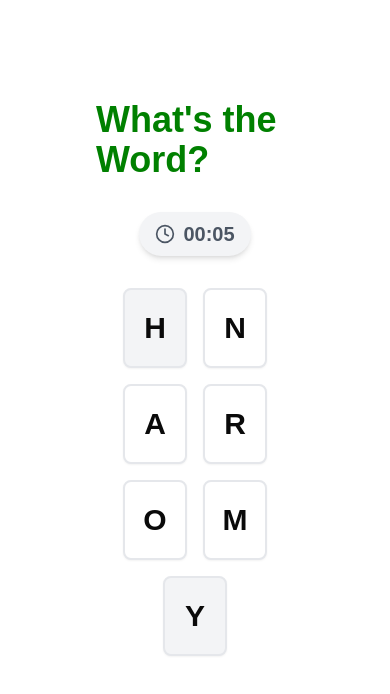
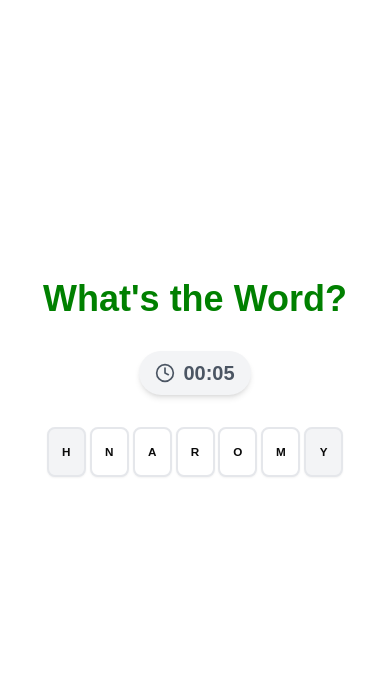
Before and after one commit to cesardg21/whatstheword, a Next.js app: page / in a window 390 px wide. Shown: the top 694 px of the page. Built offline with nearby package versions, Linux system fonts and the light colour scheme.

Commit message:
scale down size of cards to always fit horizontally across on mobile

```diff
--- a/app/components/DraggableWords.tsx
+++ b/app/components/DraggableWords.tsx
@@ -91,7 +91,7 @@ const DraggableWords: React.FC = () => {
   return (
     <AnimatePresence>
       <motion.div
-        className="min-h-screen w-full flex flex-col items-center justify-center p-24"
+        className="min-h-screen w-full flex flex-col items-center justify-center p-4 sm:p-24"
         animate={{ backgroundColor: isCorrect ? '#70e000' : '#ffffff' }}
         transition={{ duration: 0.5 }}
       >
@@ -108,13 +108,13 @@ const DraggableWords: React.FC = () => {
             axis="x"
             values={items.slice(1, -1)}
             onReorder={(reorderedItems) => handleReorder(reorderedItems)}
-            className="flex flex-wrap justify-center gap-4 mb-8"
+            className="w-full max-w-[95vw] sm:max-w-[600px] flex justify-center gap-[1vw] sm:gap-4 mb-8"
           >
             <div key={items[0].id}>
-              <Card className={`w-16 h-20 flex items-center justify-center transition-colors duration-500 border-2
-                bg-gray-100
+              <Card className={`w-[10vw] h-[13vw] sm:w-16 sm:h-20 flex items-center justify-center transition-colors duration-500 border-2
+                bg-gray-100 min-w-[30px]
                 ${isCorrect ? 'bg-[#008000] border-[#008000]' : 'border-gray-200'}`}>
-                <CardContent className={`p-0 text-3xl font-bold ${isCorrect ? 'text-white' : ''}`}>
+                <CardContent className={`p-0 text-[3vw] sm:text-3xl font-bold ${isCorrect ? 'text-white' : ''}`}>
                   {items[0].letter}
                 </CardContent>
               </Card>
@@ -131,9 +131,9 @@ const DraggableWords: React.FC = () => {
                   }}
                   transition={{ type: "spring", stiffness: 300, damping: 20 }}
                 >
-                  <Card className={`w-16 h-20 flex items-center justify-center transition-colors duration-500 border-2
+                  <Card className={`w-[10vw] h-[13vw] sm:w-16 sm:h-20 flex items-center justify-center transition-colors duration-500 border-2 min-w-[30px]
                     ${isCorrect ? 'bg-[#008000] border-[#008000]' : 'border-gray-200'}`}>
-                    <CardContent className={`p-0 text-3xl font-bold ${isCorrect ? 'text-white' : ''}`}>
+                    <CardContent className={`p-0 text-[3vw] sm:text-3xl font-bold ${isCorrect ? 'text-white' : ''}`}>
                       {item.letter}
                     </CardContent>
                   </Card>
@@ -142,10 +142,10 @@ const DraggableWords: React.FC = () => {
             ))}
 
             <div key={items[items.length - 1].id}>
-              <Card className={`w-16 h-20 flex items-center justify-center transition-colors duration-500 border-2
-                bg-gray-100
+              <Card className={`w-[10vw] h-[13vw] sm:w-16 sm:h-20 flex items-center justify-center transition-colors duration-500 border-2
+                bg-gray-100 min-w-[30px]
                 ${isCorrect ? 'bg-[#008000] border-[#008000]' : 'border-gray-200'}`}>
-                <CardContent className={`p-0 text-3xl font-bold ${isCorrect ? 'text-white' : ''}`}>
+                <CardContent className={`p-0 text-[3vw] sm:text-3xl font-bold ${isCorrect ? 'text-white' : ''}`}>
                   {items[items.length - 1].letter}
                 </CardContent>
               </Card>
```
